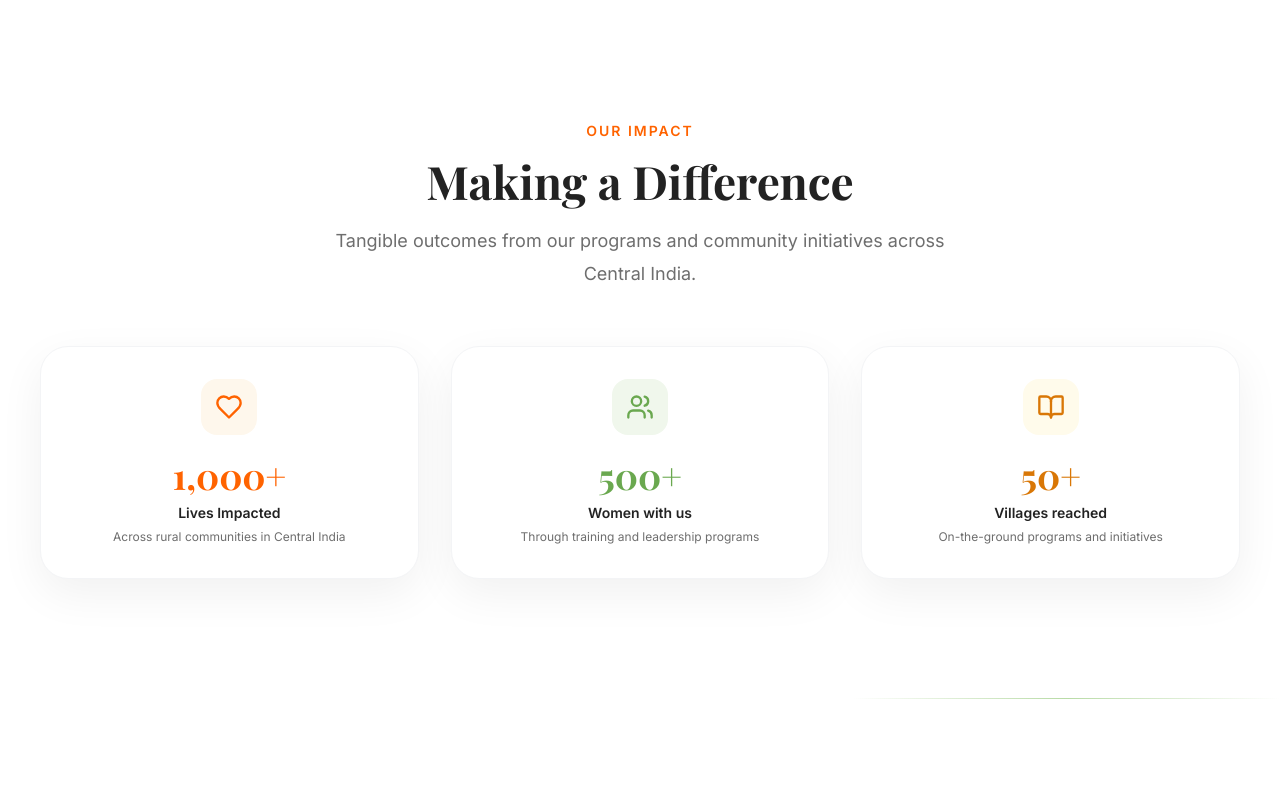
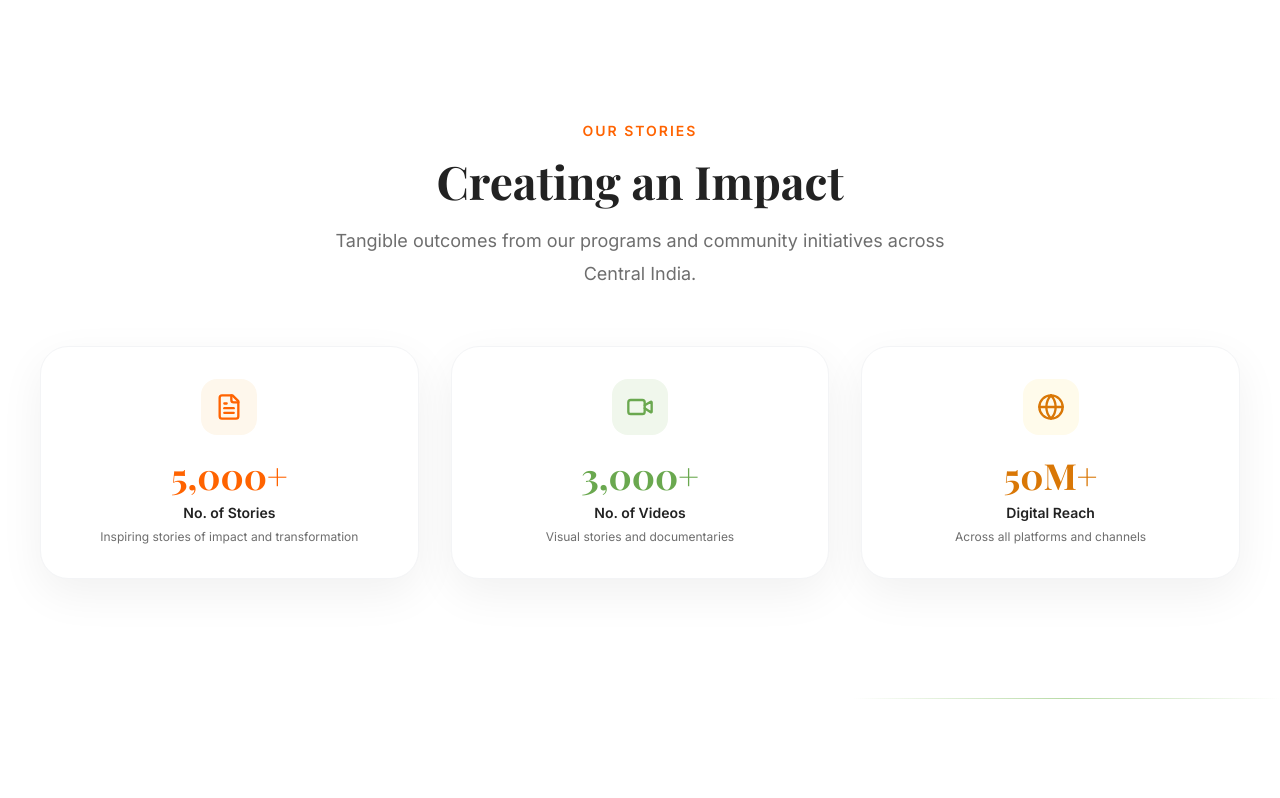
Before and after one commit to SarthakVaishampayan/RavivarVichar, a React (Vite) app in the folder apps/client/: page / in a window 1280 px wide. Shown: the part 802-1600 px from the top of the page. Built offline with nearby package versions, Linux system fonts and the light colour scheme; no server answers.

Commit message:
updated gallery photo gradient and

```diff
--- a/apps/client/src/components/home/ImpactStats.jsx
+++ b/apps/client/src/components/home/ImpactStats.jsx
@@ -1,32 +1,32 @@
 import { useState, useEffect, useRef } from 'react';
 import { motion, useInView } from 'framer-motion';
-import { Users, Heart, BookOpen } from 'lucide-react';
+import { FileText, Video, Globe } from 'lucide-react';
 
 const stats = [
   {
-    icon: Heart,
-    end: 1000,
+    icon: FileText,
+    end: 5000,
     suffix: '+',
-    label: 'Lives Impacted',
-    description: 'Across rural communities in Central India',
+    label: 'No. of Stories',
+    description: 'Inspiring stories of impact and transformation',
     color: 'text-primary-500',
     bgColor: 'bg-primary-50',
   },
   {
-    icon: Users,
-    end: 500,
+    icon: Video,
+    end: 3000,
     suffix: '+',
-    label: 'Women with us',
-    description: 'Through training and leadership programs',
+    label: 'No. of Videos',
+    description: 'Visual stories and documentaries',
     color: 'text-secondary-500',
     bgColor: 'bg-secondary-50',
   },
   {
-    icon: BookOpen,
+    icon: Globe,
     end: 50,
-    suffix: '+',
-    label: 'Villages reached',
-    description: 'On-the-ground programs and initiatives',
+    suffix: 'M+',
+    label: 'Digital Reach',
+    description: 'Across all platforms and channels',
     color: 'text-amber-600',
     bgColor: 'bg-amber-50',
   },
@@ -82,8 +82,8 @@ export default function ImpactStats() {
           viewport={{ once: true }}
           transition={{ duration: 0.5 }}
         >
-          <span className="section-label">OUR IMPACT</span>
-          <h2 className="section-title">Making a Difference</h2>
+          <span className="section-label">OUR STORIES</span>
+          <h2 className="section-title">Creating an Impact</h2>
           <p className="section-desc">
             Tangible outcomes from our programs and community initiatives across Central India.
           </p>
--- a/apps/client/src/components/home/ProgramsGrid.jsx
+++ b/apps/client/src/components/home/ProgramsGrid.jsx
@@ -40,7 +40,7 @@ export default function ProgramsGrid() {
       <div className="container-site">
         <SectionHeading
           label="What We Do"
-          title="Our Focus Areas"
+          title="Ravivar's Focus"
           description="We drive change through four interconnected pillars of community development."
         />
 
--- a/apps/client/src/pages/Gallery.jsx
+++ b/apps/client/src/pages/Gallery.jsx
@@ -132,9 +132,9 @@ export default function Gallery() {
                         className="w-full h-full object-cover transition-all duration-500 group-hover:scale-110"
                         loading="lazy"
                       />
-                      <div className="absolute inset-0 bg-gradient-to-t from-black/60 via-transparent to-transparent opacity-0 group-hover:opacity-100 transition-opacity duration-300">
-                        <div className="absolute bottom-0 left-0 right-0 p-4">
-                          <p className="text-white text-sm font-medium text-left leading-tight line-clamp-2">
+                      <div className="absolute inset-0 bg-gradient-to-b from-black/85 via-black/65 to-black/85 opacity-0 group-hover:opacity-100 transition-opacity duration-300">
+                        <div className="absolute top-[70%] left-1/2 -translate-x-1/2 -translate-y-1/2 w-full px-4">
+                          <p className="text-white text-sm font-medium text-center leading-tight line-clamp-2">
                             {img.caption || img.altText || ''}
                           </p>
                         </div>
--- a/apps/client/src/pages/Media.jsx
+++ b/apps/client/src/pages/Media.jsx
@@ -109,10 +109,10 @@ export default function Media() {
                     <div className="aspect-[4/3] bg-gradient-to-br from-gray-100 to-gray-50 flex items-center justify-center">
                       <Image size={40} className="text-gray-300" />
                     </div>
-                    <div className="absolute inset-0 bg-gradient-to-t from-black/60 via-transparent to-transparent opacity-0 group-hover:opacity-100 transition-opacity duration-300">
-                      <div className="absolute bottom-0 left-0 right-0 p-5">
-                        <span className="text-xs font-semibold text-white/80 bg-primary-500 px-2.5 py-1 rounded-full">{item.category}</span>
-                        <p className="text-sm text-white mt-2">{item.caption}</p>
+                    <div className="absolute inset-0 bg-gradient-to-b from-black/85 via-black/65 to-black/85 opacity-0 group-hover:opacity-100 transition-opacity duration-300">
+                      <div className="absolute top-[70%] left-1/2 -translate-x-1/2 -translate-y-1/2 w-full px-5">
+                        <span className="text-xs font-semibold text-white/80 bg-primary-500 px-2.5 py-1 rounded-full inline-block mb-2">{item.category}</span>
+                        <p className="text-white text-sm font-medium text-center leading-tight">{item.caption}</p>
                       </div>
                     </div>
                   </div>
```
